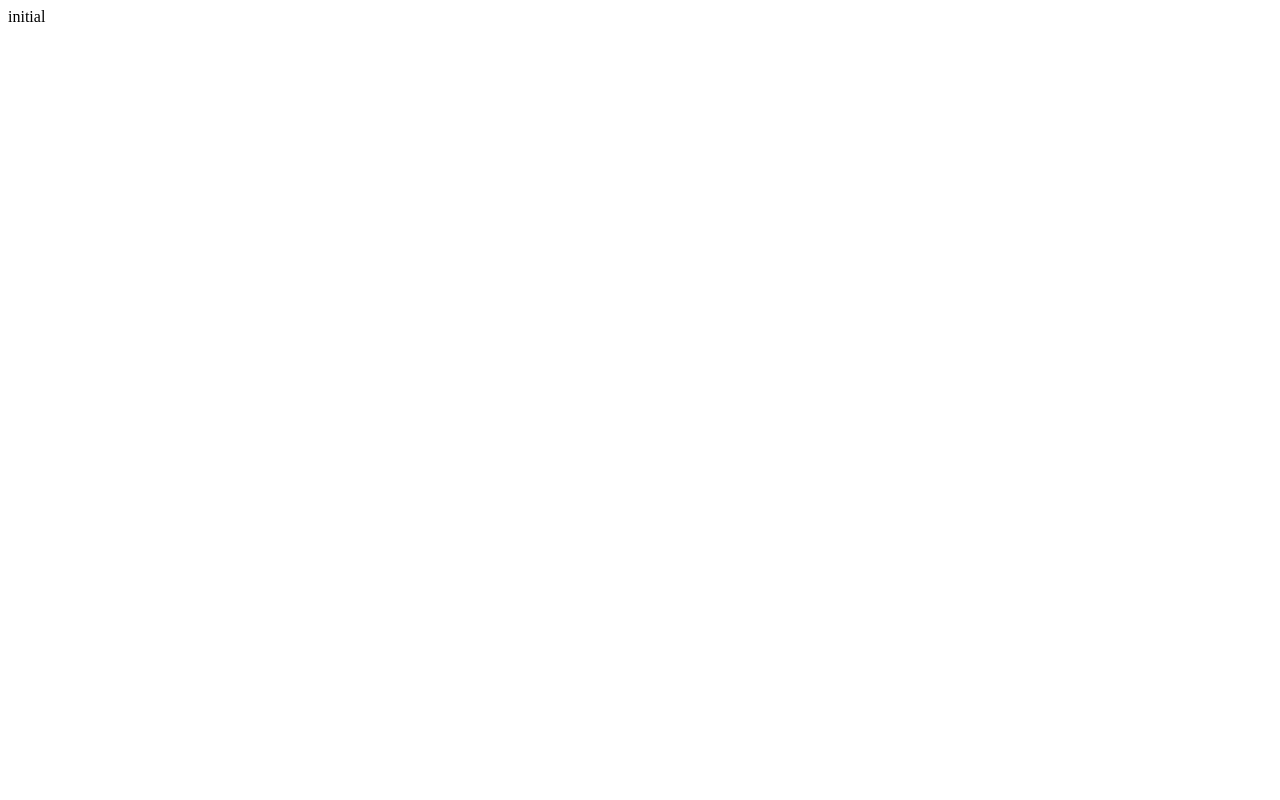
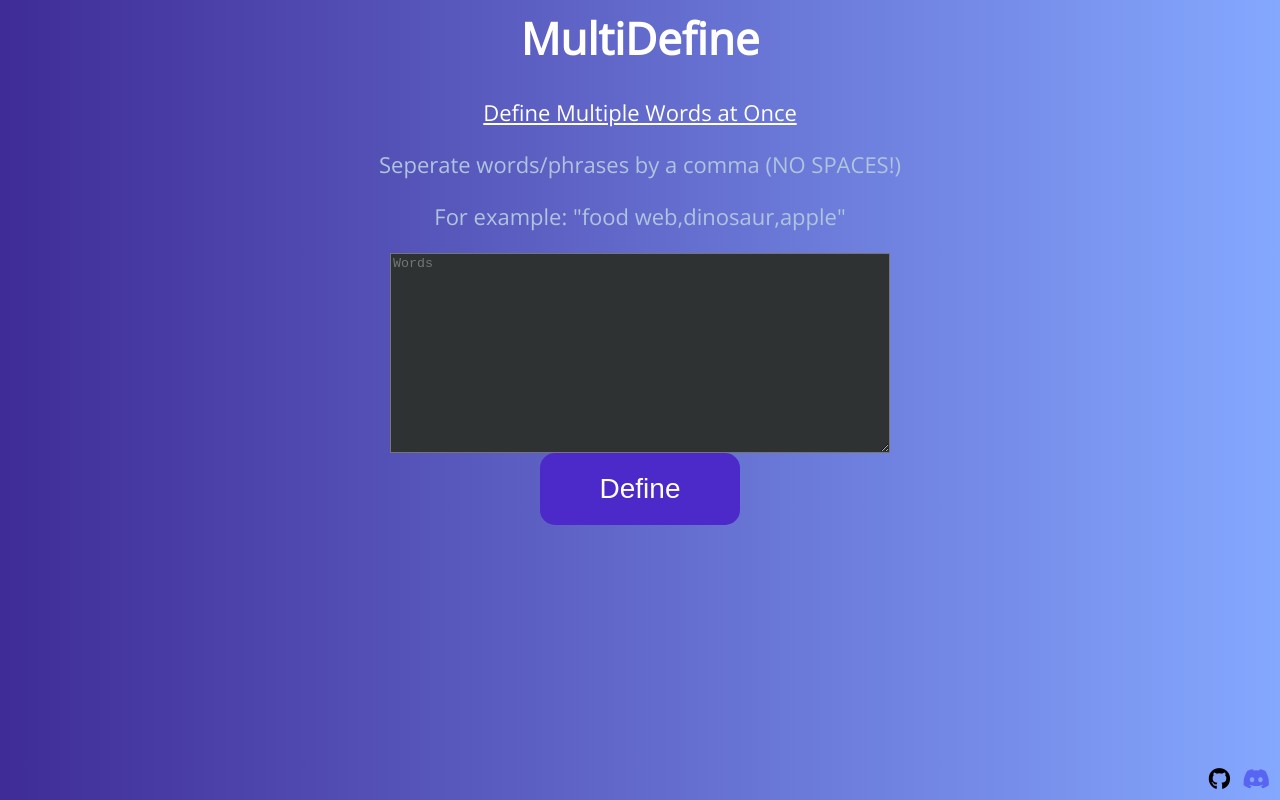
Before and after one commit to luckycdev/MultiDefine, a plain HTML site: page index.html in a window 1280 px wide. Drawn offline with nearby package versions, Linux system fonts and the light colour scheme.

Commit message:
no script yet

```diff
--- a/index.html
+++ b/index.html
@@ -1 +1,77 @@
-initial
+<link href='https://fonts.googleapis.com/css?family=Open Sans' rel='stylesheet'>
+<script src="https://kit.fontawesome.com/bdb0f81e24.js" crossorigin="anonymous"></script>
+<body style="background: linear-gradient(90deg, hsl(251, 55%, 38%) 0%, #85a8ff 100%); font-family: 'Open Sans'; font-size: 22px;">
+<h1 style="color:white; text-align: center;">MultiDefine</h1>
+<a href="https://github.com/luckycdev/MultiDefine" target="_blank"><p style="color:white; text-align: center;"><u>Define Multiple Words at Once</u></p></a>
+<p style="color:lightsteelblue; text-align: center;">Seperate words/phrases by a comma (NO SPACES!)</p>
+<p style="color:lightsteelblue; text-align: center;">For example: "food web,dinosaur,apple"</p>
+<div align="center"><textarea id='text' name='text' style="width:500px;height:200px;color:white;background-color:#2e3233;margin:auto" placeholder="Words"></textarea></div>
+<div align="center"><button class="button" onclick="multidefinejs()">Define</button></div>
+<script>
+function multidefinejs(){
+var text = document.getElementById("text");
+var a=text.value;
+var iframe = document.createElement('iframe');
+var b="https://www.dictionary.com/browse/";
+var c=a.split(",");
+var d=(c.length);
+
+for(var i = 0; i < d; i++){
+    iframe.setAttribute("src","")
+}
+
+
+
+
+var finalresult=b+c+d;
+iframe.src=finalresult;
+}
+</script>
+</body>
+<style>
+  div.discord{
+  position:fixed;
+  right:10px;
+  bottom:10px;
+  }
+  div.github{
+  position:fixed;
+  right:50px;
+  bottom:10px;
+  }
+    .button {
+      position: relative;
+      background-color: #4c29c9;
+      border: none;
+      border-radius: 15px;
+      font-size: 28px;
+      color: #FFFFFF;
+      padding: 20px;
+      width: 200px;
+      text-align: center;
+      transition-duration: 0.4s;
+      text-decoration: none;
+      overflow: hidden;
+      cursor: pointer;
+    }
+    .button:after {
+      content: "";
+      background: #5230cf;
+      display: block;
+      position: absolute;
+      padding-top: 300%;
+      padding-left: 350%;
+      margin-left: -20px !important;
+      margin-top: -120%;
+      opacity: 0;
+      transition: all 0.8s
+    }
+    .button:active:after {
+      padding: 0;
+      margin: 0;
+      opacity: 1;
+      transition: 0s
+    }
+    </style>
+<div align="center" class="discord"><a href="https://discord.gg/nAEtSVbcKx" target="_blank"><i class="fa-brands fa-discord" style="color:#5865F2;"></i></a>
+<div align="center" class="github"><a href="https://github.com/luckycdev" target="_blank"><i class="fa-brands fa-github" style="color:black;"></i></a>
```
